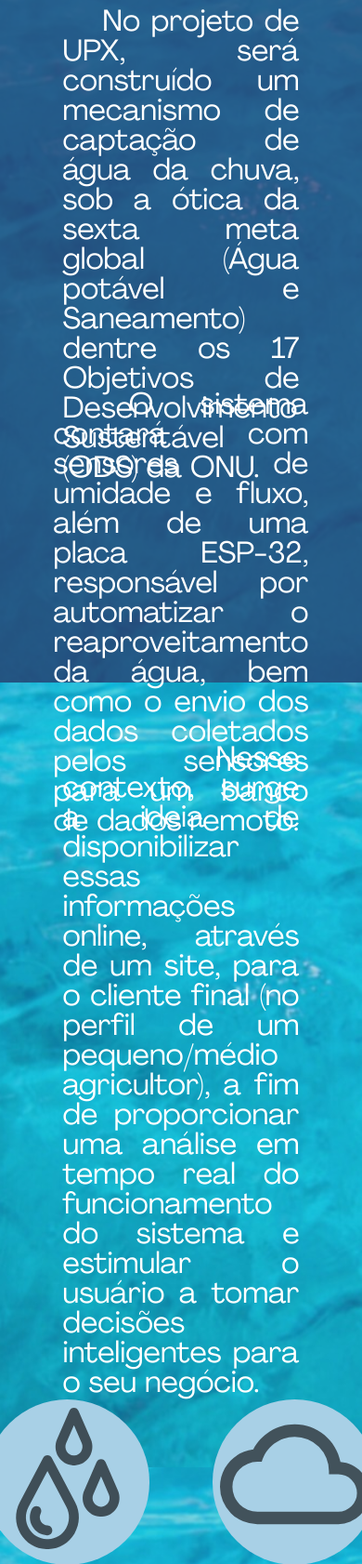
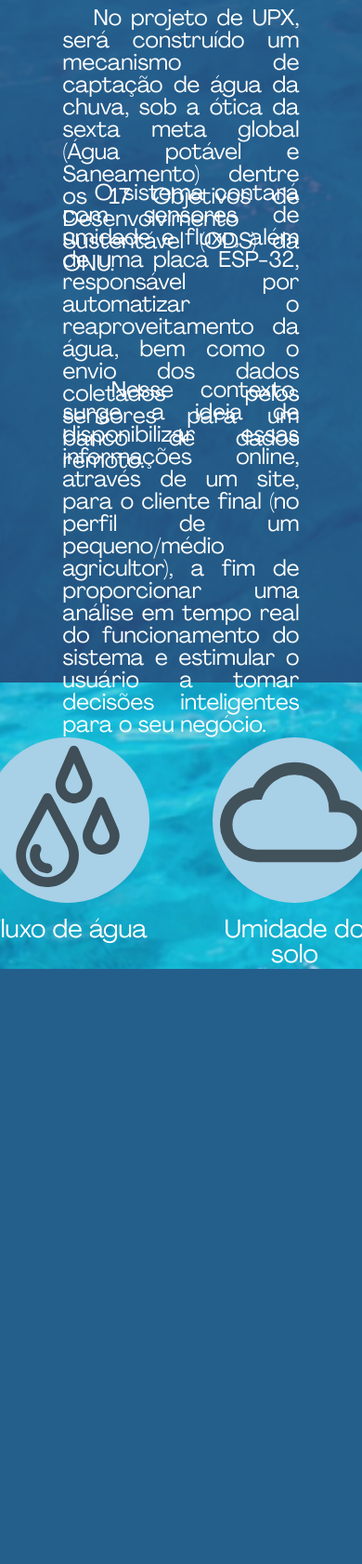
Before and after one commit to enzoalencar/Captagua, a Django app: page / in a window 390 px wide; the page is wider, and only the part inside the window is pictured. Shown: the part 110-1792 px from the top of that part at 93% size. After the commit the page ends 1152 px from the top of that part, so only its background shows below. Run offline with Django 4.2, Linux system fonts and the light colour scheme.

Commit message:
responsive update

```diff
--- a/captagua/settings.py
+++ b/captagua/settings.py
@@ -25,7 +25,7 @@ SECRET_KEY = 'django-insecure-q)%+xw3v54ks6muc@-2#3+qy+c+wv%0lmx#s2+-h*b1du+zfrb
 # SECURITY WARNING: don't run with debug turned on in production!
 DEBUG = True
 
-ALLOWED_HOSTS = []
+ALLOWED_HOSTS = ['localhost', '127.0.0.1', '.ngrok.io']
 
 
 # Application definition
--- a/requirements.txt
+++ b/requirements.txt
@@ -3,7 +3,6 @@ Django==4.1.1
 mysqlclient==2.1.1
 numpy==1.23.4
 pandas==1.5.0
-pip==22.3.1
 python-dateutil==2.8.2
 pytz==2022.4
 setuptools==63.2.0
--- a/templates/static/css/index.css
+++ b/templates/static/css/index.css
@@ -91,7 +91,7 @@ main > p {
     justify-content: center;
     flex: 1;
     text-align: justify;
-    font-size: 2rem;
+    font-size: 1.5rem;
     color: white;
     margin-top: -100px
 }
```
